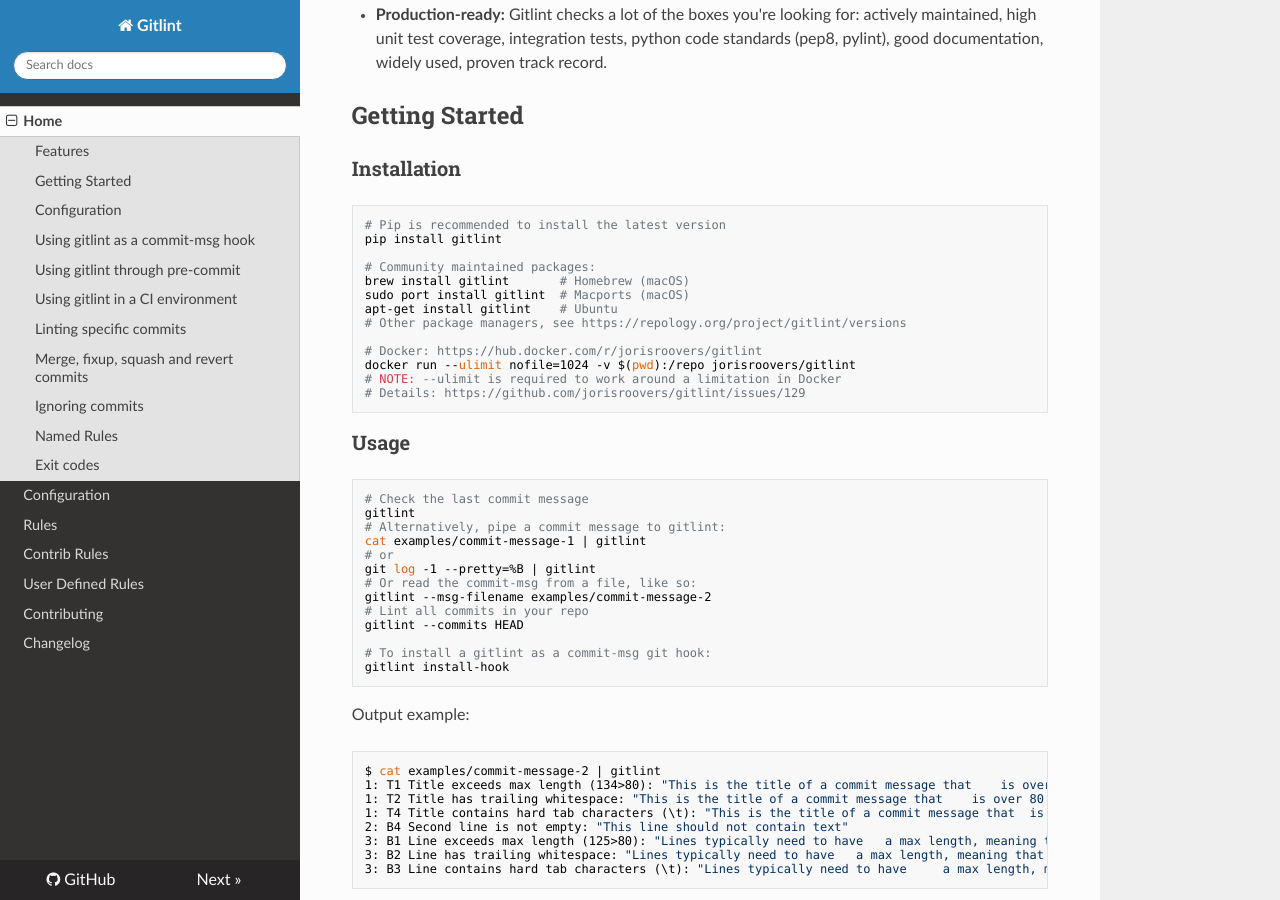
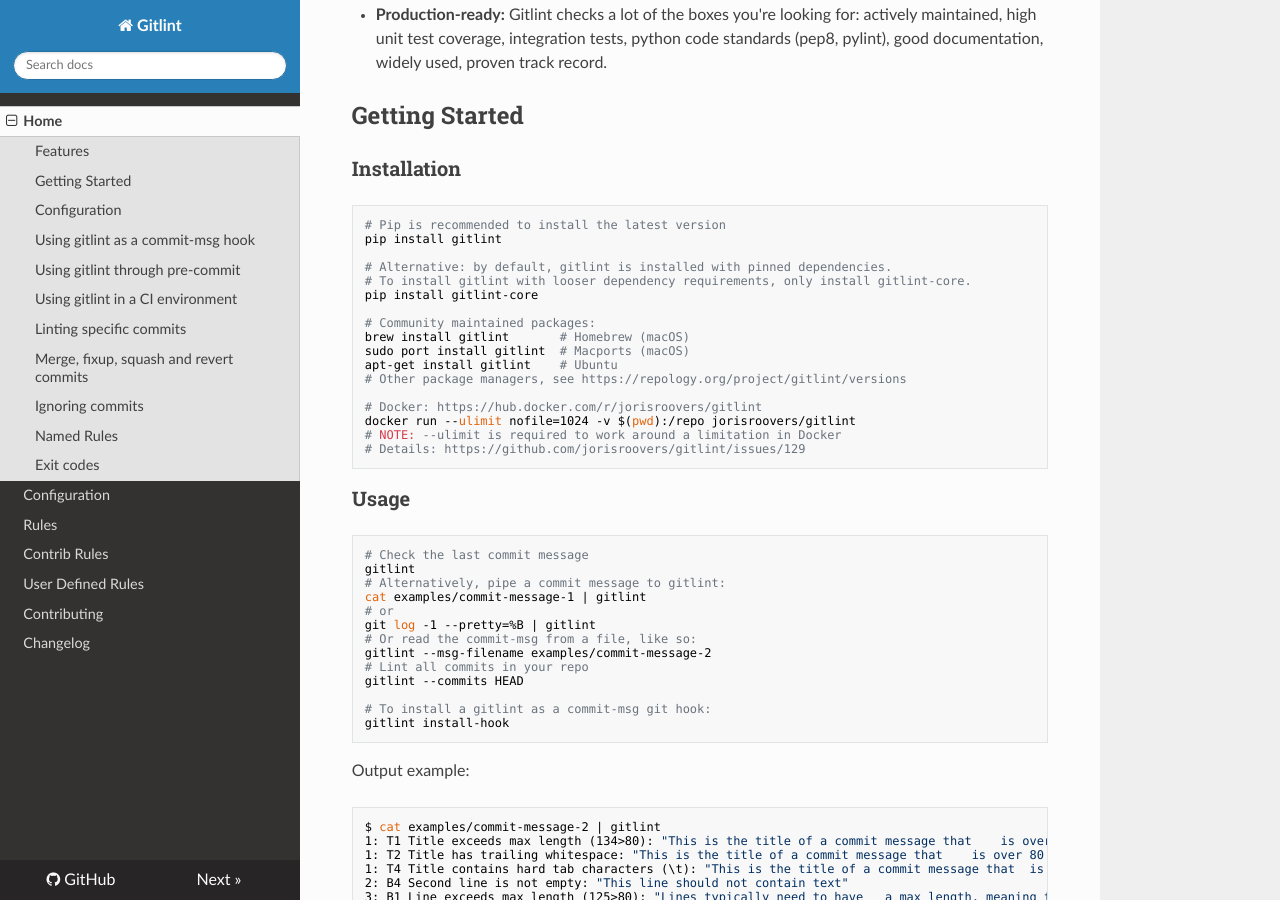
Before and after one commit to jorisroovers/gitlint, an MkDocs documentation site: the page built from docs/index.md, in a window 1280 px wide and 900 px high, scrolled down 1128 px. Built offline with MkDocs 1.6.1, drawn with Linux system fonts in a browser that asks for light colours; nearby versions of some CDN libraries.

Commit message:
Document gitlint-core installation method
Adds a line to the public docs on how to install gitlint-core if looser
dependency requirements are desired.

````diff
--- a/docs/index.md
+++ b/docs/index.md
@@ -37,6 +37,10 @@
 ```sh
 # Pip is recommended to install the latest version
 pip install gitlint
+
+# Alternative: by default, gitlint is installed with pinned dependencies.
+# To install gitlint with looser dependency requirements, only install gitlint-core.
+pip install gitlint-core
 
 # Community maintained packages:
 brew install gitlint       # Homebrew (macOS)
````
